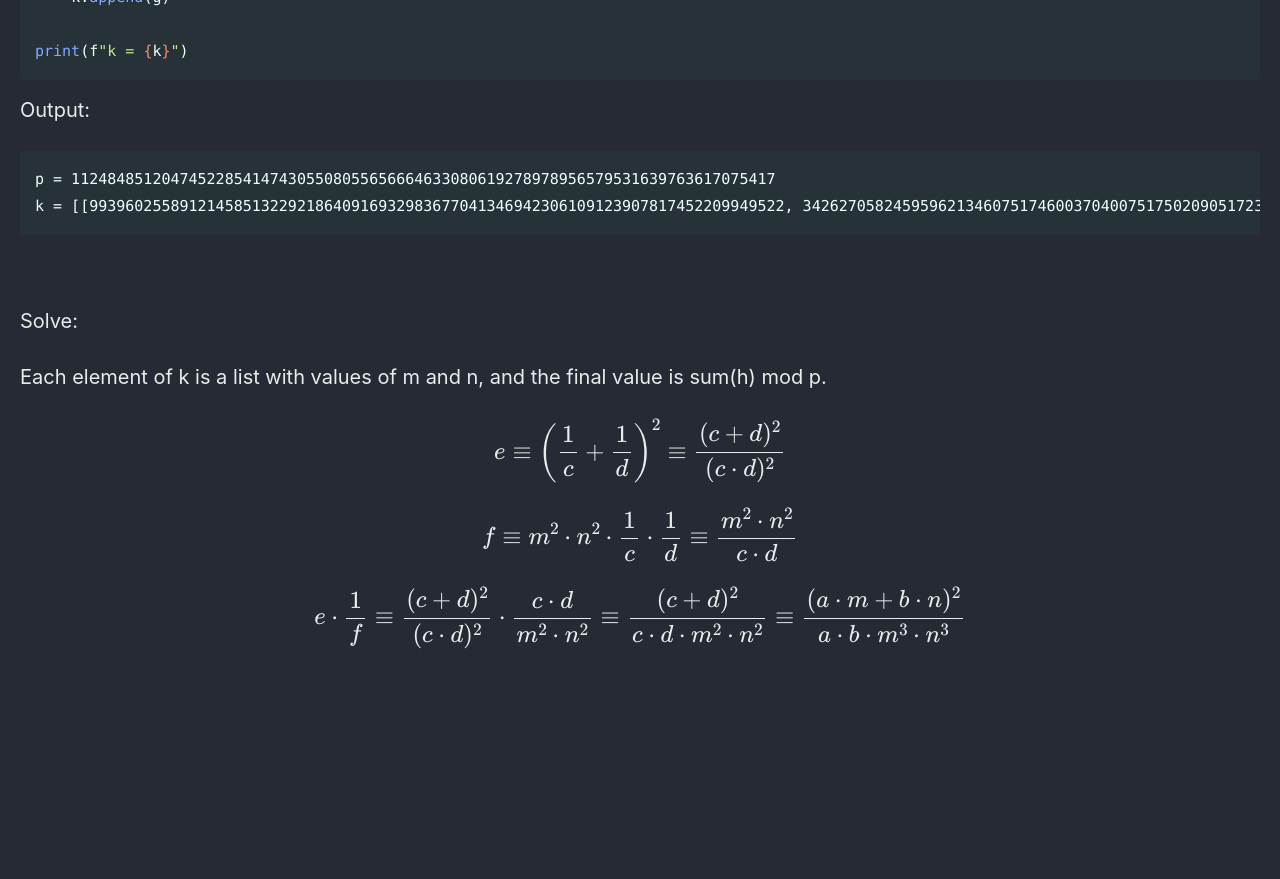
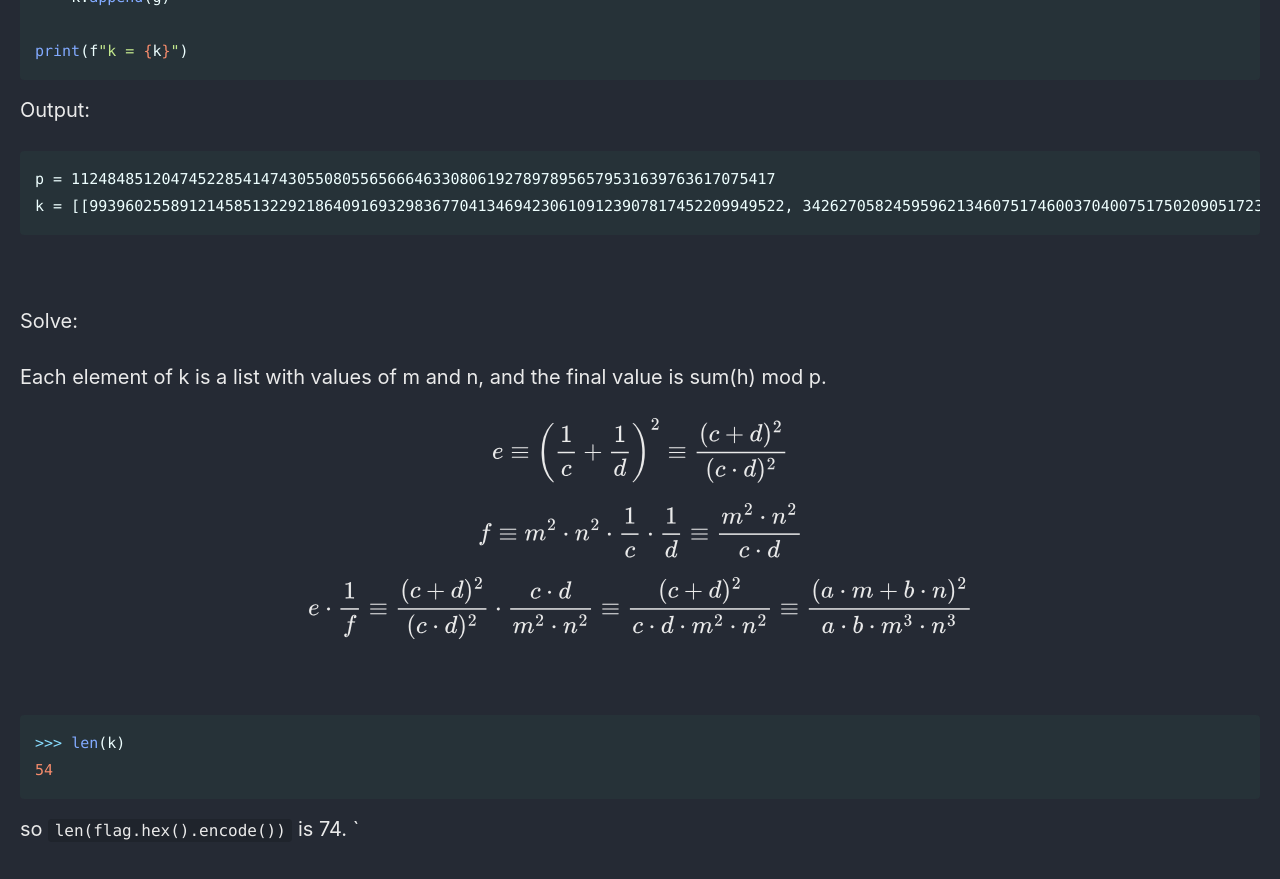
Before and after one commit to Connor-McCartney/Connor-McCartney.github.io, a Jekyll site: the page built from _pages/cryptography/other/syntelestis-Pearl-CTF-2024.md, in a window 1280 px wide and 900 px high, scrolled down 834 px. Shown: the top 879 px of the window. Built offline with Jekyll 4.4.1, drawn with Linux system fonts in a browser that asks for light colours; cached includes are drawn as plain includes; before the commit the page ends 1537 px from its top, so only the background shows below that.

Commit message:
Update syntelestis-Pearl-CTF-2024.md

````diff
--- a/_pages/cryptography/other/syntelestis-Pearl-CTF-2024.md
+++ b/_pages/cryptography/other/syntelestis-Pearl-CTF-2024.md
@@ -54,3 +54,13 @@ $$e \equiv \left( \frac{1}{c} + \frac{1}{d} \right)^2 \equiv \frac{(c+d)^2}{(c \
 $$f \equiv m^2 \cdot n^2 \cdot \frac{1}{c} \cdot \frac{1}{d} \equiv \frac{m^2 \cdot n^2}{c \cdot d}$$
 
 $$e \cdot \frac{1}{f} \equiv \frac{(c+d)^2}{(c \cdot d)^2} \cdot \frac{c \cdot d}{m^2 \cdot n^2} \equiv \frac{(c+d)^2}{c \cdot d \cdot m^2 \cdot n^2} \equiv \frac{(a \cdot m + b \cdot n)^2}{a \cdot b \cdot m^3 \cdot n^3}$$
+
+<br>
+
+```python
+>>> len(k)
+54
+```
+
+so `len(flag.hex().encode())` is 74.
+`
````
